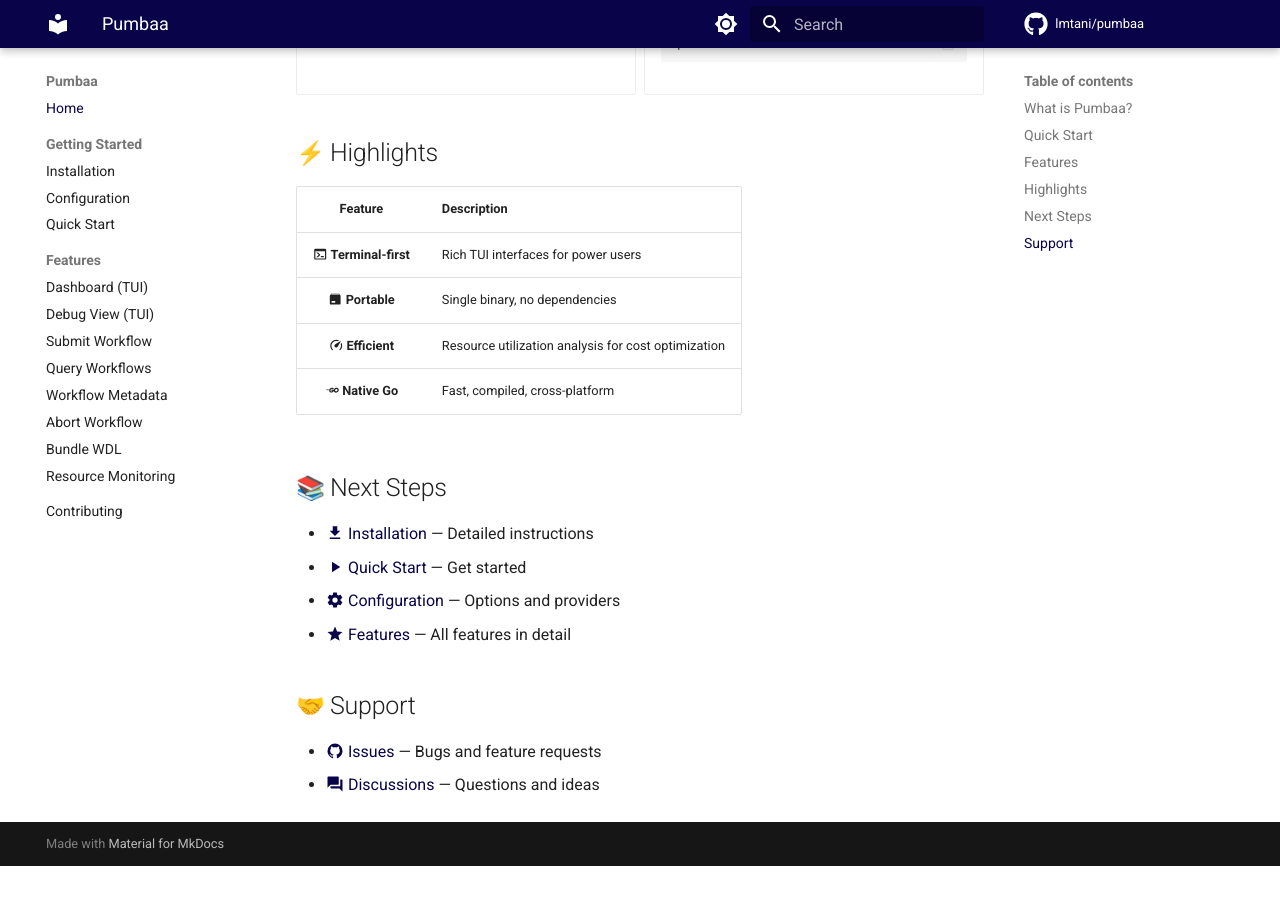
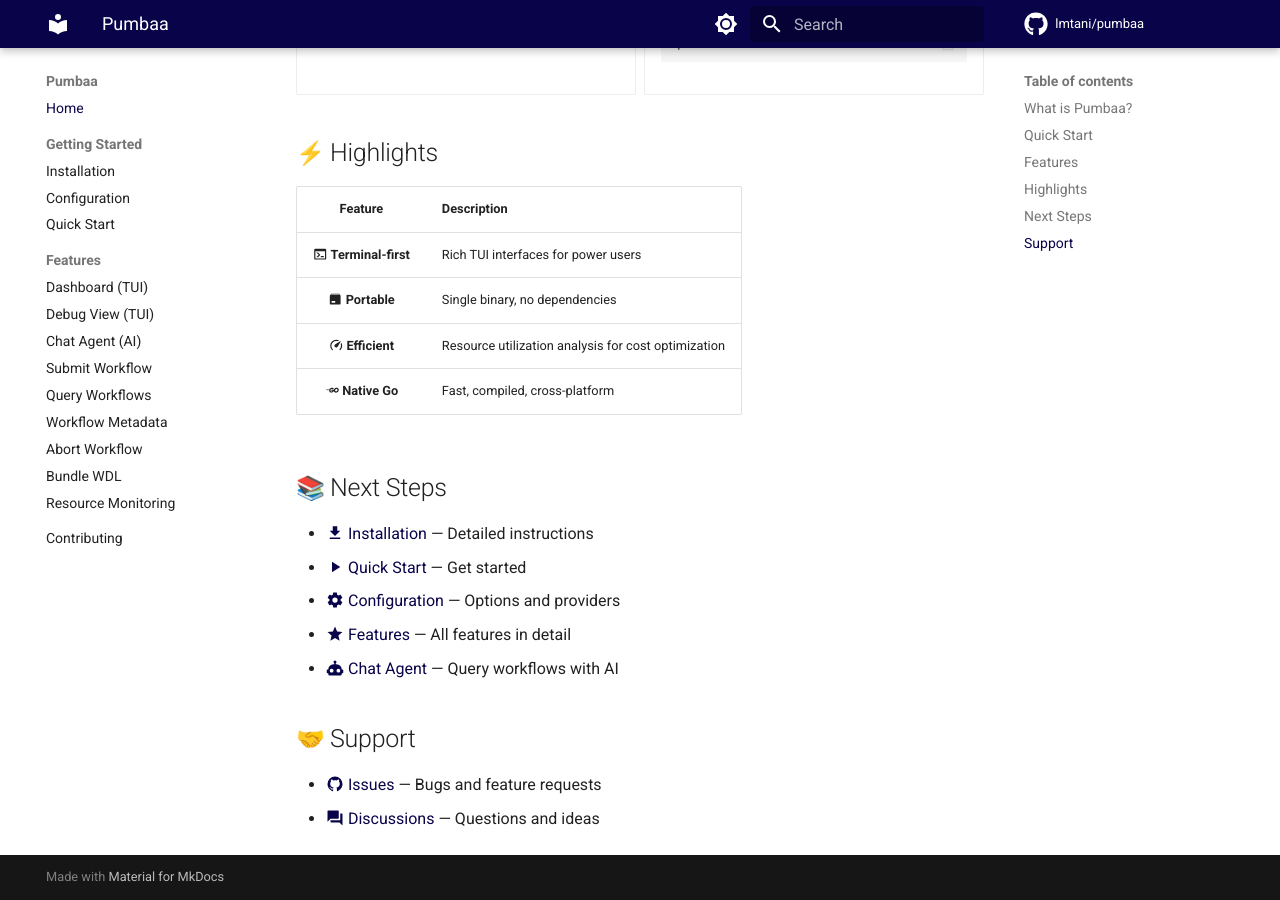
Before and after one commit to lmtani/pumbaa, an MkDocs documentation site: the page built from docs/index.md, in a window 1280 px wide and 900 px high, scrolled down 1380 px. Built offline with MkDocs 1.6.1 and Material for MkDocs 9.7.7, drawn with Linux system fonts in a browser that asks for light colours; emoji names are drawn with the system emoji font; comment, search, counter and statistics services are not loaded; before the commit the page ends 2246 px from its top, so only the background shows below that.

Commit message:
docs: Add Chat Agent feature documentation and navigation links.

```diff
--- a/docs/index.md
+++ b/docs/index.md
@@ -89,6 +89,7 @@
 - [:material-play: Quick Start](getting-started/quick-start.md) — Get started
 - [:material-cog: Configuration](getting-started/configuration.md) — Options and providers
 - [:material-star: Features](features/dashboard.md) — All features in detail
+- [:material-robot: Chat Agent](features/chat.md) — Query workflows with AI
 
 
 ## :handshake: Support
--- a/mkdocs.yml
+++ b/mkdocs.yml
@@ -43,6 +43,7 @@
   - Features:
     - Dashboard (TUI): features/dashboard.md
     - Debug View (TUI): features/debug.md
+    - Chat Agent (AI): features/chat.md
     - Submit Workflow: features/submit.md
     - Query Workflows: features/query.md
     - Workflow Metadata: features/metadata.md
```
Also changed, not shown: docs/getting-started/quick-start.md (+1 -0 lines).
